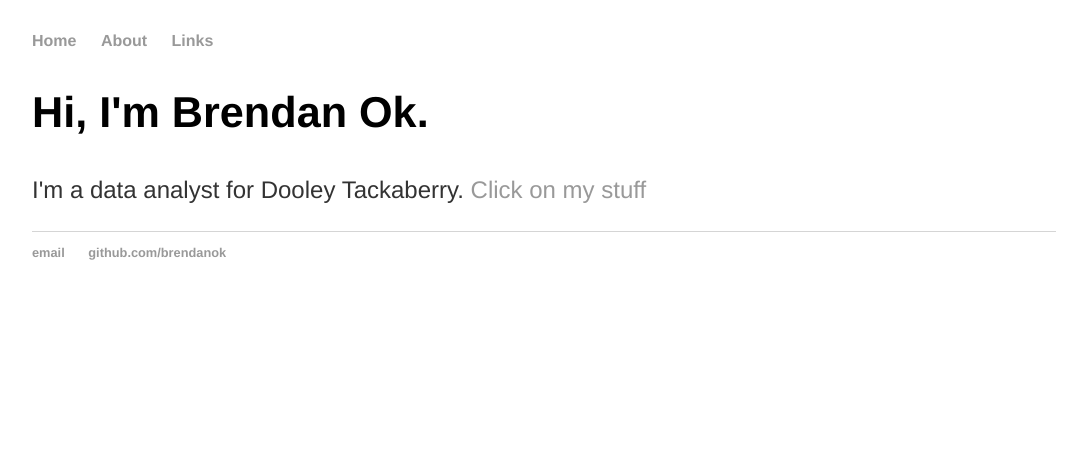
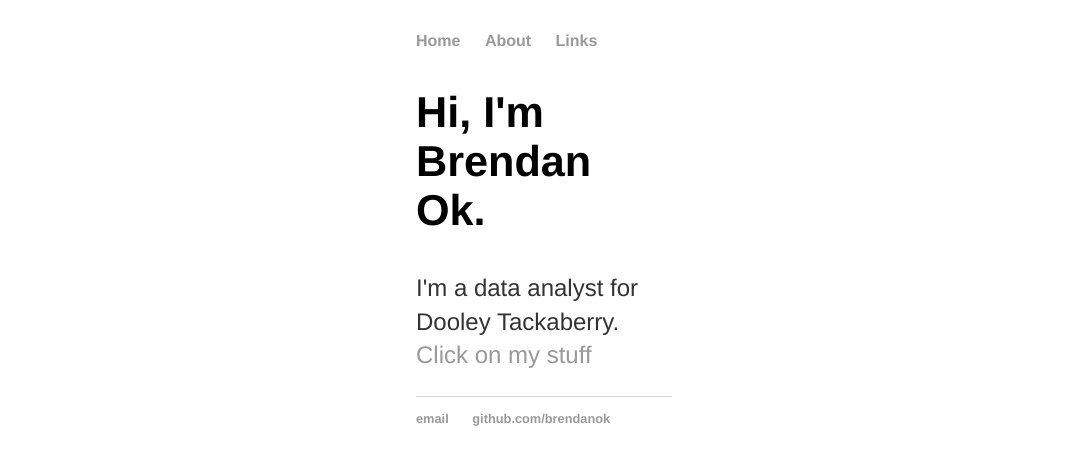
Before and after one commit to brendanok/brendanok.github.io, a Jekyll site: the page built from index.html, in a window 1280 px wide. Shown: the top 465 px of the page, without its empty margins (96-1183 px from the left). Built offline with Jekyll 4.4.1, drawn with Linux system fonts in a browser that asks for light colours.

Commit message:
Update main.css

```diff
--- a/css/main.css
+++ b/css/main.css
@@ -3,7 +3,7 @@
   zoom: 0.5 ;
 }
 
-body { margin: 30px auto; width: 80%; }
+body { margin: 30px auto; width: 20%; }
 
 a { text-decoration: none; color: #999; }
 a:hover { text-decoration: underline; }
```
